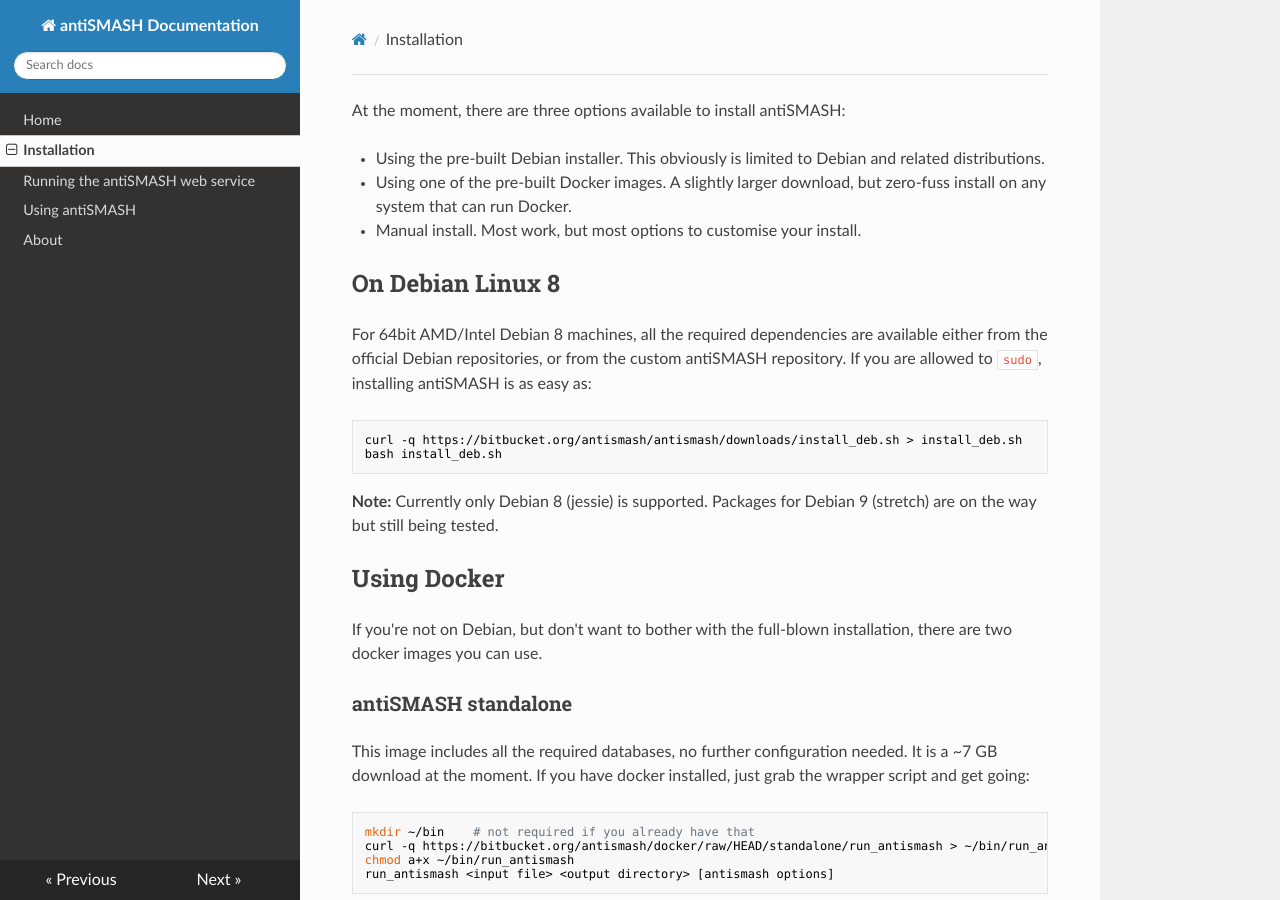
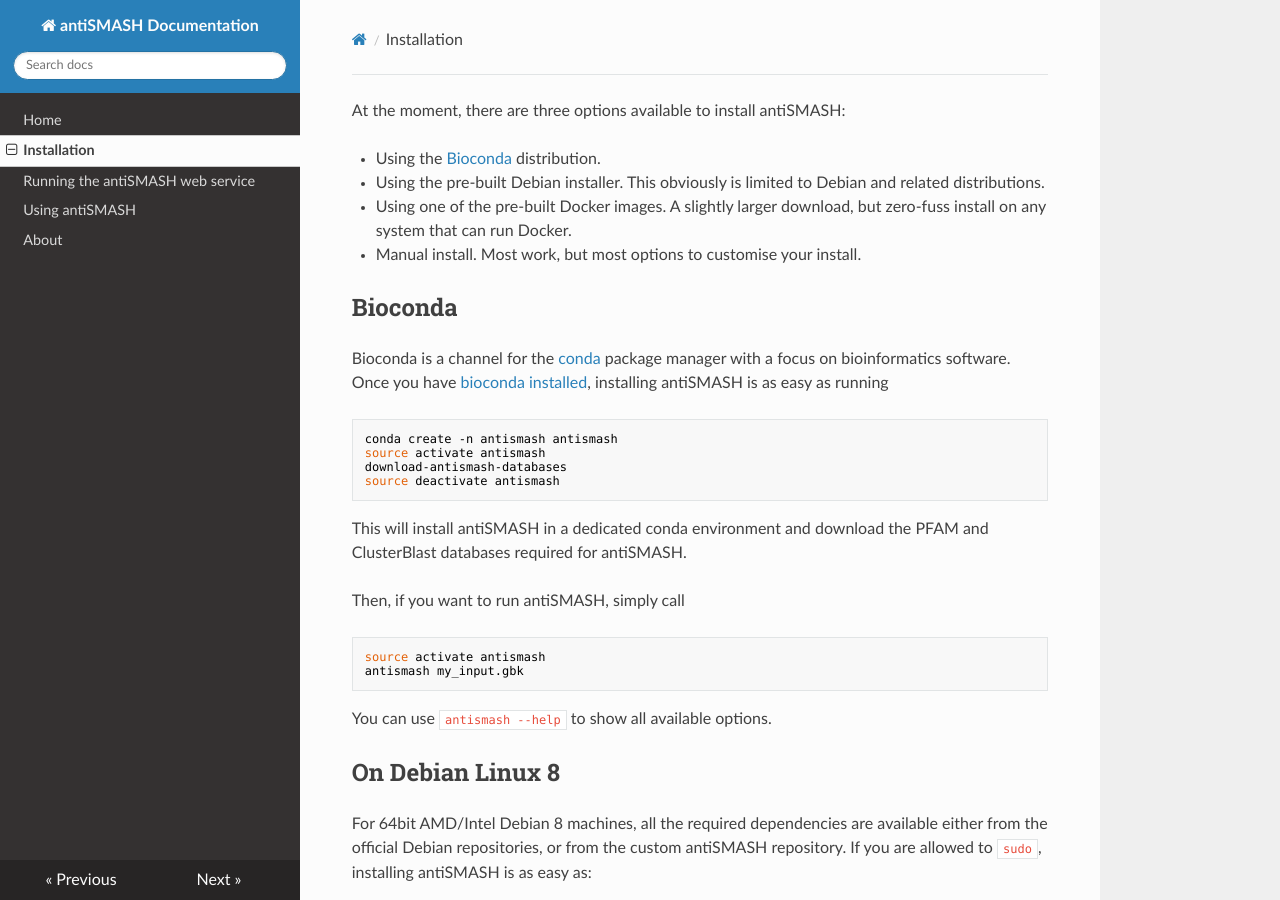
Before and after one commit to antismash/documentation, an MkDocs documentation site: the page built from docs/install.md, in a window 1280 px wide and 900 px high. Built offline with MkDocs 1.6.1, drawn with Linux system fonts in a browser that asks for light colours; nearby versions of some CDN libraries; old or Windows-style settings are respelled for this version of MkDocs.

Commit message:
install: Add bioconda information
Signed-off-by: Kai Blin <kblin@biosustain.dtu.dk>

````diff
--- a/docs/install.md
+++ b/docs/install.md
@@ -1,10 +1,38 @@
 At the moment, there are three options available to install antiSMASH:
 
+  - Using the [Bioconda](https://bioconda.github.io/index.html) distribution.
   - Using the pre-built Debian installer. This obviously is limited to Debian
     and related distributions.
   - Using one of the pre-built Docker images. A slightly larger download, but
     zero-fuss install on any system that can run Docker.
   - Manual install. Most work, but most options to customise your install.
+
+
+## Bioconda
+
+Bioconda is a channel for the [conda](http://conda.pydata.org/docs/intro.html)
+package manager with a focus on bioinformatics software. Once you have [bioconda
+installed](https://bioconda.github.io/index.html), installing antiSMASH is as
+easy as running
+
+```bash
+conda create -n antismash antismash
+source activate antismash
+download-antismash-databases
+source deactivate antismash
+```
+
+This will install antiSMASH in a dedicated conda environment and download the
+PFAM and ClusterBlast databases required for antiSMASH.
+
+Then, if you want to run antiSMASH, simply call
+
+```bash
+source activate antismash
+antismash my_input.gbk
+```
+
+You can use `antismash --help` to show all available options.
 
 ## On Debian Linux 8
 
````
